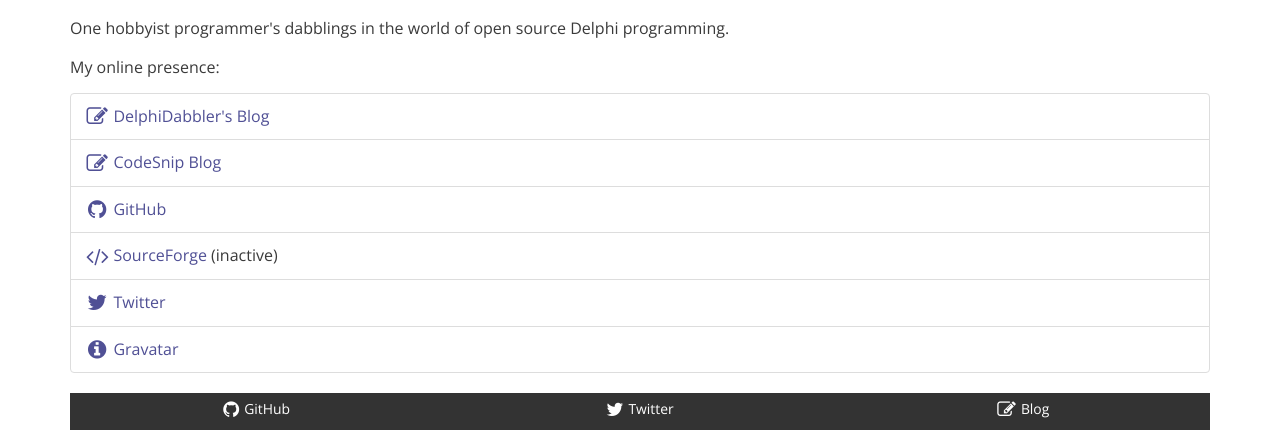
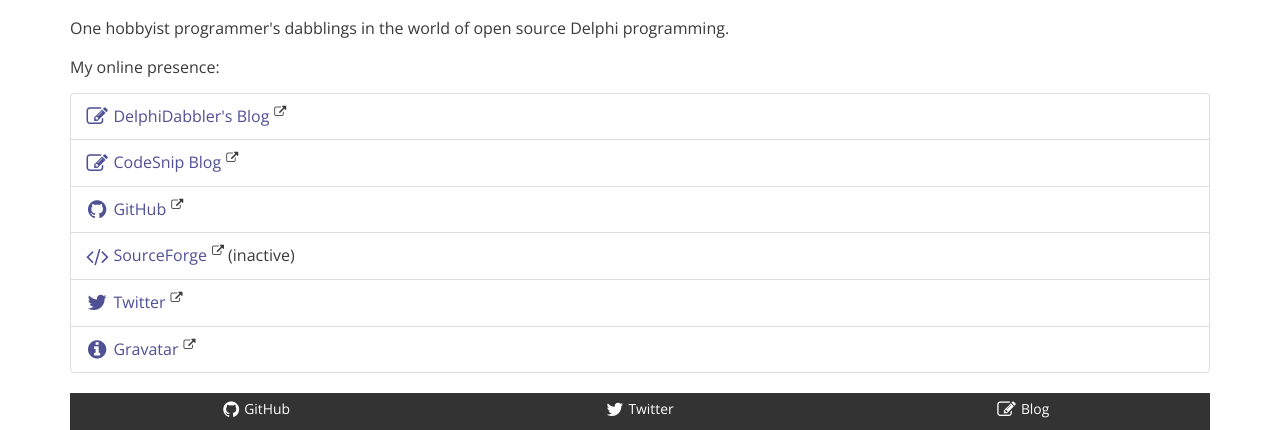
Before and after one commit to delphidabbler/delphidabbler.github.io, a Jekyll site: the page built from about.html, in a window 1280 px wide. Shown: the part 248-678 px from the top of the page. Built offline with Jekyll 4.4.1, drawn with Linux system fonts in a browser that asks for light colours; nearby versions of some CDN libraries.

Commit message:
Add superscripted off-site icons to links on About page.

```diff
--- a/about.html
+++ b/about.html
@@ -14,21 +14,21 @@
 
 <ul class="list-group">
   <li class="list-group-item">
-    <a href="{{ site.data.core.dd-blog-url }}" aria-label="{{ site.data.core.dd-blog-link-title }}"><span class="fa fa-pencil-square-o fa-lg fa-fw fa-x-pad-right" aria-hidden="true"></span>DelphiDabbler's Blog</a>
+    <a href="{{ site.data.core.dd-blog-url }}" aria-label="{{ site.data.core.dd-blog-link-title }}"><span class="fa fa-pencil-square-o fa-lg fa-fw fa-x-pad-right" aria-hidden="true"></span>DelphiDabbler's Blog</a><sup><span class="fa fa-external-link fa-x-pad-left" title="offsite link" aria-hidden="true"></span></sup>
   </li>
   <li class="list-group-item">
-    <a href="{{ site.data.core.cs-blog-url }}" aria-label="{{ site.data.core.cs-blog-link-title }}"><span class="fa fa-pencil-square-o fa-lg fa-fw fa-x-pad-right" aria-hidden="true"></span>CodeSnip Blog</a>
+    <a href="{{ site.data.core.cs-blog-url }}" aria-label="{{ site.data.core.cs-blog-link-title }}"><span class="fa fa-pencil-square-o fa-lg fa-fw fa-x-pad-right" aria-hidden="true"></span>CodeSnip Blog</a><sup><span class="fa fa-external-link fa-x-pad-left" title="offsite link" aria-hidden="true"></span></sup>
   </li>
   <li class="list-group-item">
-    <a href="{{ site.data.core.github-url }}" aria-label="{{ site.data.core.github-link-title }}"><span class="fa fa-github fa-lg fa-fw fa-x-pad-right" aria-hidden="true"></span>GitHub</a>
+    <a href="{{ site.data.core.github-url }}" aria-label="{{ site.data.core.github-link-title }}"><span class="fa fa-github fa-lg fa-fw fa-x-pad-right" aria-hidden="true"></span>GitHub</a><sup><span class="fa fa-external-link fa-x-pad-left" title="offsite link" aria-hidden="true"></span></sup>
   </li>
   <li class="list-group-item">
-    <a href="{{ site.data.core.sourceforge-url }}" aria-label="{{ site.data.core.sourceforge-link-title }}"><span class="fa fa-code fa-lg fa-fw fa-x-pad-right" aria-hidden="true"></span>SourceForge</a> (inactive)
+    <a href="{{ site.data.core.sourceforge-url }}" aria-label="{{ site.data.core.sourceforge-link-title }}"><span class="fa fa-code fa-lg fa-fw fa-x-pad-right" aria-hidden="true"></span>SourceForge</a><sup><span class="fa fa-external-link fa-x-pad-left" title="offsite link" aria-hidden="true"></span></sup> (inactive)
   </li>
   <li class="list-group-item">
-    <a href="{{ site.data.core.twitter-url }}" aria-label="{{ site.data.core.twitter-link-title }}"><span class="fa fa-twitter fa-lg fa-fw fa-x-pad-right" aria-hidden="true"></span>Twitter</a>
+    <a href="{{ site.data.core.twitter-url }}" aria-label="{{ site.data.core.twitter-link-title }}"><span class="fa fa-twitter fa-lg fa-fw fa-x-pad-right" aria-hidden="true"></span>Twitter</a><sup><span class="fa fa-external-link fa-x-pad-left" title="offsite link" aria-hidden="true"></span></sup>
   </li>
   <li class="list-group-item">
-    <a href="{{ site.data.core.gravatar-url }}" aria-label="{{ site.data.core.gravatar-link-title }}"><span class="fa fa-info-circle fa-lg fa-fw fa-x-pad-right" aria-hidden="true"></span>Gravatar</a>
+    <a href="{{ site.data.core.gravatar-url }}" aria-label="{{ site.data.core.gravatar-link-title }}"><span class="fa fa-info-circle fa-lg fa-fw fa-x-pad-right" aria-hidden="true"></span>Gravatar</a><sup><span class="fa fa-external-link fa-x-pad-left" title="offsite link" aria-hidden="true"></span></sup>
   </li>
 </ul>
```
